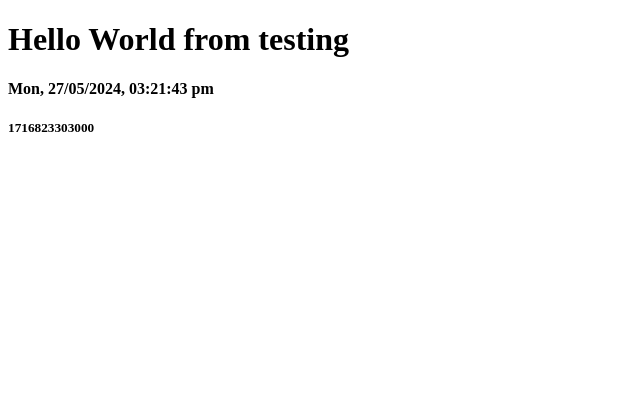
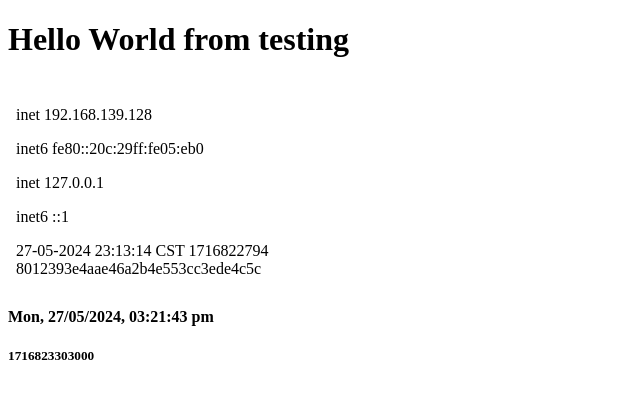
Before and after one commit to DILUO250/testing, a plain HTML site: page docs/index.html in a window 1280 px wide. Shown: the whole page, without its empty margins (0-640 px from the left). Drawn offline with Linux system fonts and the light colour scheme.

Commit message:
ipaddresses index.html

```diff
--- a/docs/index.html
+++ b/docs/index.html
@@ -8,6 +8,12 @@
   <body>
     <h1>Hello World from testing </h1>
  <!-- ipaddresses paste next line -->
+   <br>
+   <div id="list">
+       <iframe  width="400" height="185" src="./ipaddresses.html"
+                     frameborder="0" >
+          </iframe>
+   </div>
    <h4 id="id01">AAAA</h4>
    <h5 id="id02">AAAA</h5>
   </body>
```
Also changed, not shown: docs/temp.html (added, +4 -0 lines).
